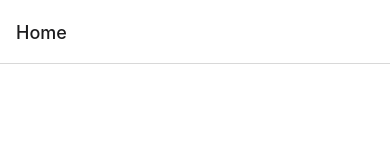
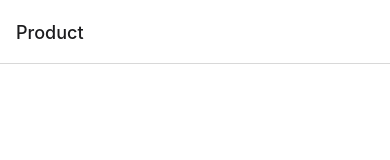
Before and after one commit to amalkhairin/react-native-ecommerce, a React Native app: screen / in a window 390 px wide. Shown: the top 160 px of the page. Built offline with nearby package versions, Linux system fonts and the light colour scheme.

Commit message:
add initial product

```diff
--- a/App.js
+++ b/App.js
@@ -32,7 +32,7 @@ export default function App() {
     return (
         <SafeAreaProvider>
             <NavigationContainer>
-                <Stack.Navigator>
+                <Stack.Navigator initialRouteName="Product">
                     <Stack.Screen name="Home" component={HomeComponent} />
                     <Stack.Screen name="Product" component={ProductComponent} />
                     <Stack.Screen name="Profile" component={ProfileComponent} />
```
